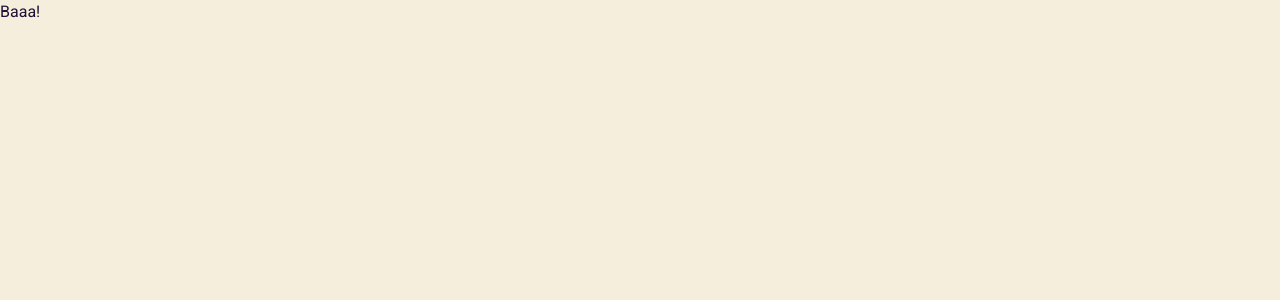
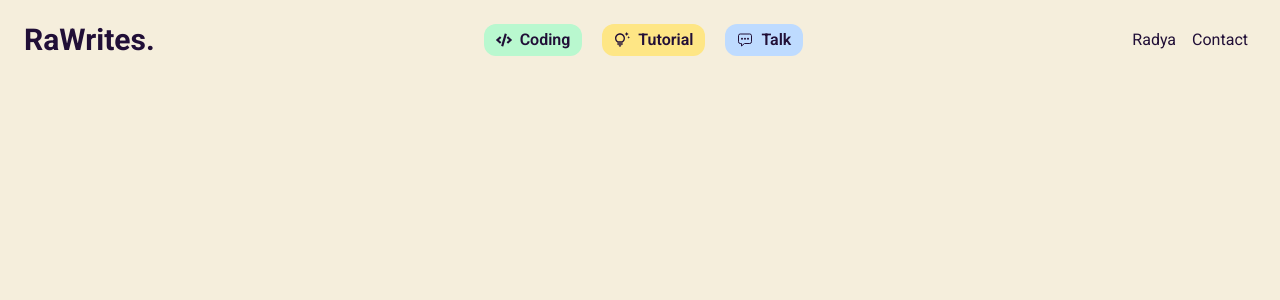
Before and after one commit to RadyaI/blog, a Next.js app: page / in a window 1280 px wide. Shown: the top 300 px of the page. Built offline with nearby package versions, Linux system fonts and the light colour scheme.

Commit message:
feat: navbar

```diff
--- a/app/layout.tsx
+++ b/app/layout.tsx
@@ -1,6 +1,7 @@
 import type { Metadata } from "next";
 import { Roboto } from "next/font/google";
 import "./globals.css";
+import Navbar from "@/components/navbar";
 
 const roboto = Roboto({
   variable: "--roboto"
@@ -21,6 +22,7 @@ export default function RootLayout({
       <body
         className={`${roboto.variable} antialiased`}
       >
+        <Navbar />
         {children}
       </body>
     </html>
--- a/app/page.tsx
+++ b/app/page.tsx
@@ -1,7 +1,9 @@
+import Title from "@/components/title"
+
 export default function Home() {
   return (
     <>
-      Baaa!
+      <Title />
     </>
   )
 }
--- /dev/null
+++ b/components/navbar.tsx
@@ -0,0 +1,66 @@
+"use client"
+
+import { FaCode } from "react-icons/fa";
+import { MdOutlineTipsAndUpdates } from "react-icons/md";
+import { IoChatboxEllipsesOutline, IoCloseCircleSharp, IoCloseSharp } from "react-icons/io5";
+import { useRouter, useSearchParams } from "next/navigation";
+import { FaInstagram, FaGithub, FaLinkedin } from "react-icons/fa";
+import { CiMail } from "react-icons/ci";
+import "animate.css"
+
+import { useEffect, useState } from "react";
+
+export default function Navbar() {
+
+    const router = useRouter()
+    const params = useSearchParams()
+
+    const [toggleContact, setToggleContact] = useState<boolean>(false)
+
+    useEffect(() => {
+        console.log(params.get("search"))
+    }, [])
+
+    function Contact() {
+        return (
+            <>
+                <div className="animate__animated animate__slideInDown border rounded-2xl bg-black px-4 pb-10 pt-4 fixed top-1/2 left-1/2 -translate-x-1/2 -translate-y-1/2">
+                    <div className="mb-4 text-[var(--background)] flex justify-end cursor-pointer text-4xl">
+                        <span onClick={() => setToggleContact(false)}><IoCloseSharp /></span>
+                    </div>
+                    <div>
+                        <p className="font-bold text-3xl text-center text-[var(--background)]">Get In Touch</p>
+                        <p className="text-center mt-2 text-[grey]">Have a project, an idea, or just want to say hi? Feel free to reach out—I'd love to hear from you and see how we can work together!</p>
+                    </div>
+                    <div className="p-2 mt-3 w-[70%] mx-auto flex justify-around">
+                        <a href="https://instagram.com/radyaif"><div className="w-fit hover:text-[#E1306C] text-[var(--background)] flex gap-1 text-lg cursor-pointer items-center"> <span className="text-2xl"><FaInstagram /></span> Instagram </div></a>
+                        <a href="https://github.com/RadyaI"><div className="w-fit hover:text-[#efefefaa] text-[var(--background)] flex gap-1 text-lg cursor-pointer items-center"> <span className="text-2xl"><FaGithub /></span> Github </div></a>
+                        <a href="https://www.linkedin.com/in/radyaa/"><div className="w-fit hover:text-[#0077B5] text-[var(--background)] flex gap-1 text-lg cursor-pointer items-center"> <span className="text-2xl"><FaLinkedin /></span> LinkedIn </div></a>
+                    </div>
+                    <div className="mt-4 w-[70%] mx-auto text-[var(--background)] flex items-center justify-center gap-2">
+                        <span className="text-[var(--background)] text-2xl"><CiMail /></span>
+                        <a href="mailto:radyaiftikhar@gmail.com"><p className="cursor-pointer">radyaiftikhar@gmail.com</p></a>
+                    </div>
+                </div>
+            </>
+        )
+    }
+
+    return (
+        <>
+            {toggleContact && (<Contact />)}
+            <div className="p-4 flex flex-col sm:flex-row justify-between items-center">
+                <p className="font-bold text-3xl ml-2">RaWrites.</p>
+                <div className="p-2 mt-4 sm:mt-0 w-1/3 flex justify-center gap-5">
+                    <p onClick={() => router.push("?filter=Coding")} className="font-semibold rounded-xl bg-green-200 hover:bg-green-300 transition-all py-1 px-3 flex items-center gap-2 cursor-pointer"><FaCode />Coding</p>
+                    <p onClick={() => router.push("?filter=Tutorial")} className="font-semibold rounded-xl bg-amber-200 hover:bg-amber-300 transition-all py-1 px-3 flex items-center gap-2 cursor-pointer"><MdOutlineTipsAndUpdates />Tutorial</p>
+                    <p onClick={() => router.push("?filter=Talk")} className="font-semibold rounded-xl bg-blue-200 hover:bg-blue-300 transition-all py-1 px-3 flex items-center gap-2 cursor-pointer"><IoChatboxEllipsesOutline />Talk</p>
+                </div>
+                <div className="hidden sm:flex">
+                    <a href="https://radya.fun" target="_blank"><p className="mr-4 cursor-pointer hover:underline">Radya</p></a>
+                    <p className="mr-4 cursor-pointer hover:underline" onClick={() => setToggleContact(!toggleContact)}>Contact</p>
+                </div>
+            </div>
+        </>
+    )
+}
--- /dev/null
+++ b/components/title.tsx
@@ -0,0 +1,16 @@
+"use client"
+
+import { useSearchParams } from "next/navigation"
+import { useEffect } from "react"
+
+export default function Title(){
+
+    const searchParams = useSearchParams()
+    const filter = searchParams.get("filter")
+
+    return(
+        <>
+
+        </>
+    )
+}
```
Also changed, not shown: package.json (+7 -5 lines), 1 other file (tests, documents, lock files or other folders).
